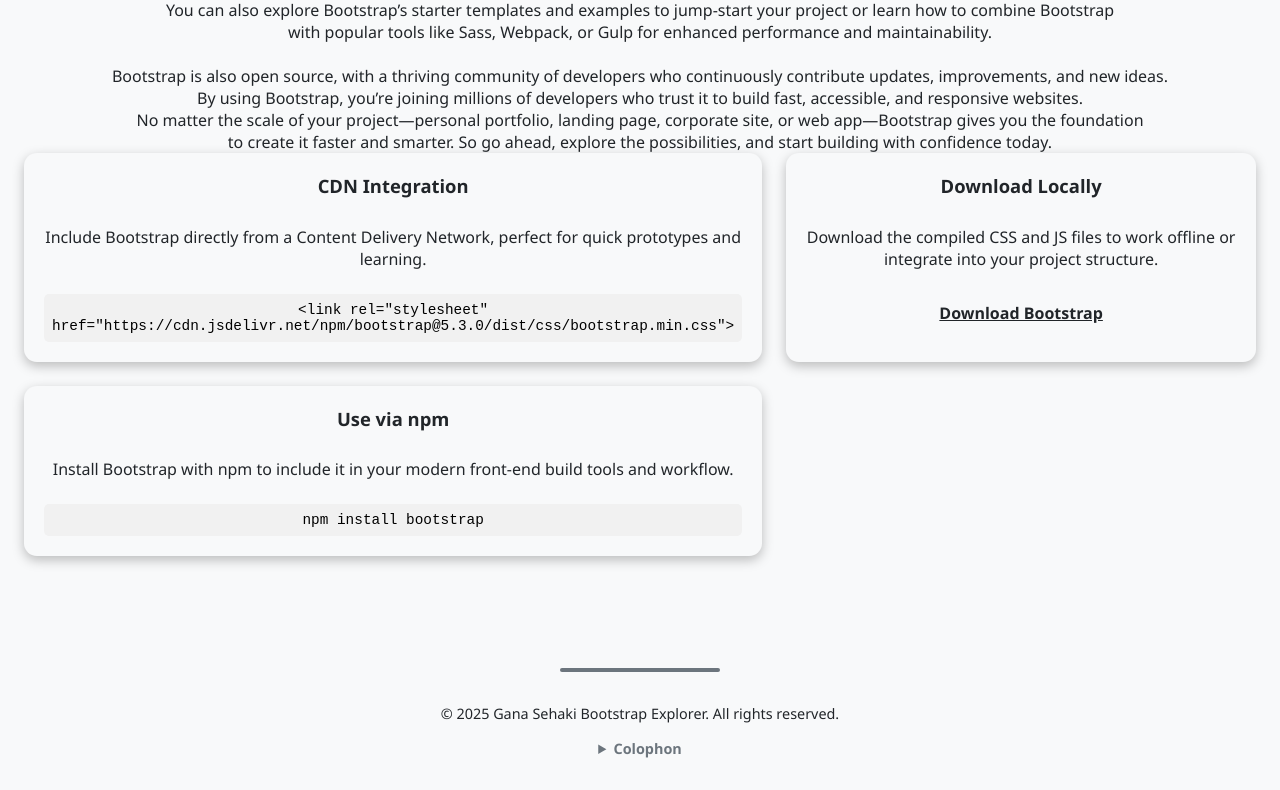
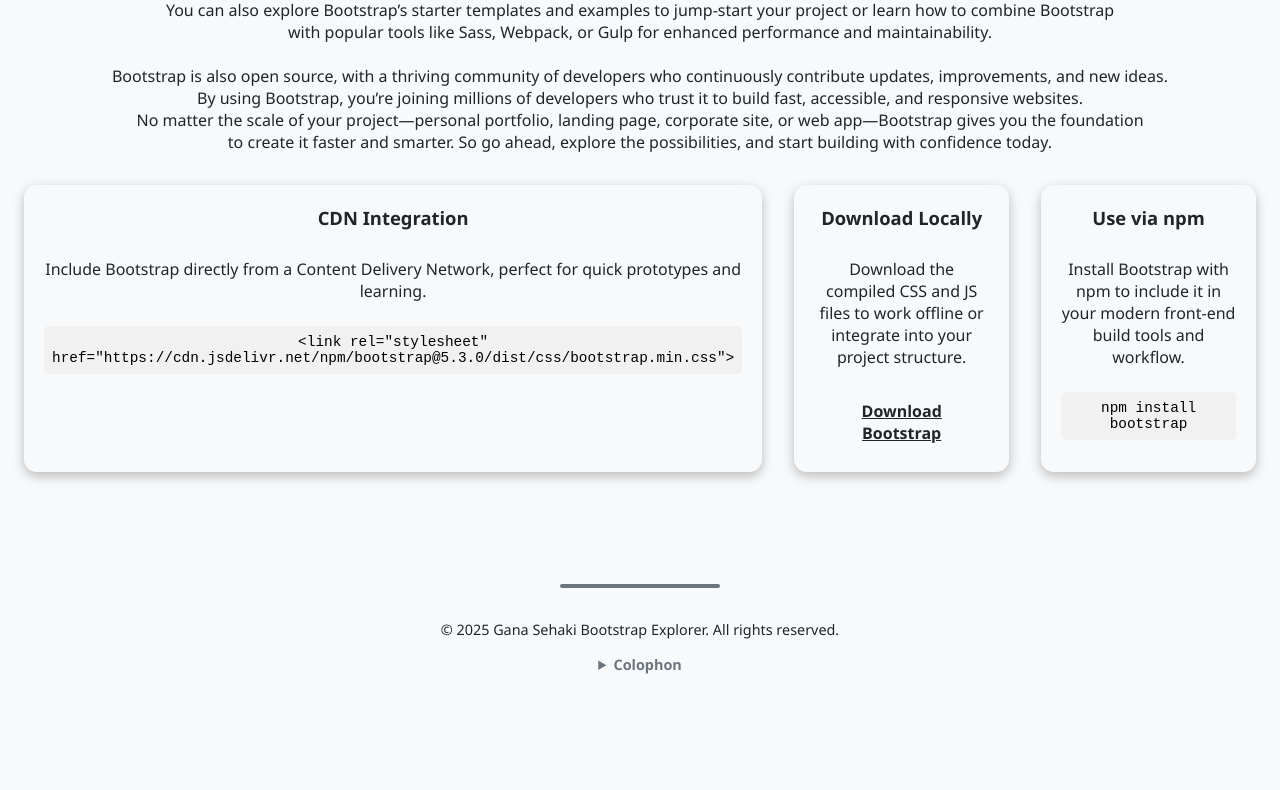
Before and after one commit to Wang023/web122, a plain HTML site: page web_122_midterm/index.html in a window 1280 px wide. Shown: the part 4259-5049 px from the top of the page. After the commit the page ends 4965 px from the top, so only its background shows below. Drawn offline with Linux system fonts and the light colour scheme.

Commit message:
Update index.html

```diff
--- a/web_122_midterm/index.html
+++ b/web_122_midterm/index.html
@@ -199,7 +199,7 @@
 
         </div>
 
-        <div class="resources-list">
+        <div class="getting-started-cards">
           <div class="getting-started-card">
             <h3>CDN Integration</h3>
             <p>Include Bootstrap directly from a Content Delivery Network, perfect for quick prototypes and learning.</p>
```
